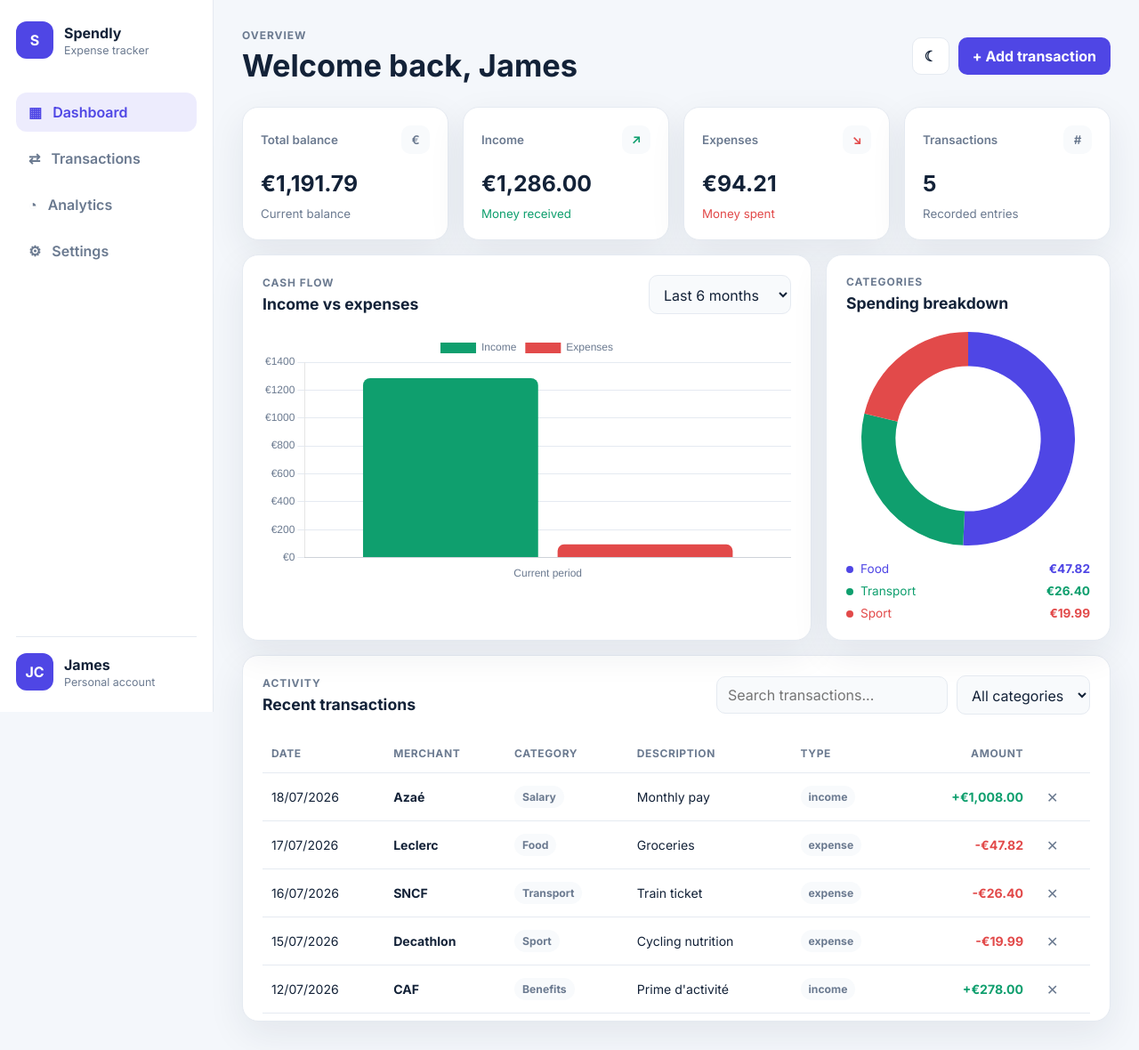
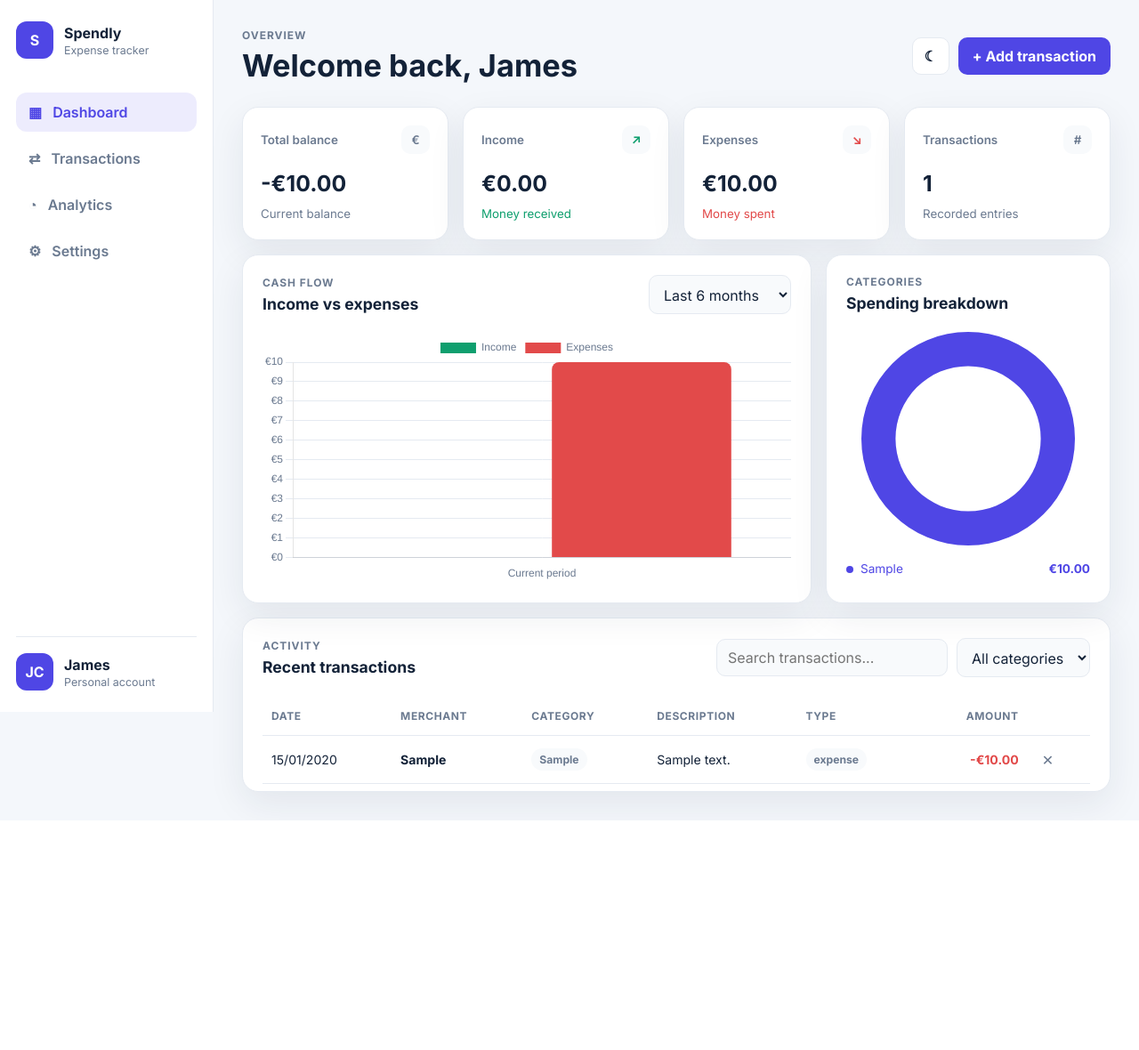
Before and after one commit to joyz-alt/expense-tracker, a Flask app: page / in a window 1280 px wide. Shown: the whole page at 89% size. After the commit the page ends 922 px from the top, so only its background shows below. Run offline with Flask 3, Linux system fonts and the light colour scheme; tables that the repository leaves empty hold one stand-in row (values such as "Sample post").

Commit message:
Connect add expense form to Flask API

```diff
--- a/app.py
+++ b/app.py
@@ -7,7 +7,9 @@ from datetime import datetime
 
 app = Flask(__name__) #initializes the flask app
 BASE_DIR = Path(__file__).resolve().parent
+
 database = BASE_DIR / "expenses.db"
+
 date = datetime.now().strftime("%Y-%m-%d")
 
 
@@ -86,11 +88,6 @@ def update_expense():
     update_statement = 'UPDATE expenses SET date=?, amount=?, merchant=?, description=?, category=? WHERE id = ?'
     cursor = connexion.cursor()
     cursor.execute(update_statement, (date, 68, "Chez Auguste", "Pour la vida loca" ,"partying", 1))
-    cursor.execute(update_statement, (date, 52, "leclerc essence", "essence" ,"sport", 2))
-    cursor.execute(update_statement, (date, 70, "chaussea", "chaussure de ville" ,"clothes", 3))
-    cursor.execute(update_statement, (date, 68, "Chez Auguste", "Pour impressioner la femme de ma vie" ,"partying", 4))
-    cursor.execute(update_statement, (date, 90, "culture velo", "reparation velo de route" ,"sport", 5))
-    cursor.execute(update_statement, (date, 130, "sonora", "soiree" ,"amusement", 6))
     connexion.commit()
 
 def delete_expense():
@@ -107,8 +104,9 @@ def delete_expense():
 def index():
     return render_template("index.html")
 
+
 @app.route("/api/expenses")
-def query_database():
+def query_expenses():
     rows = query_all()
     expenses = [dict(row) for row in rows]
     return jsonify(expenses)
@@ -149,7 +147,7 @@ def delete_expense_route():
     rows = delete_expense()
     delete = [dict(row) for row in rows]
     return jsonify(delete)
- """
+"""
 
 
 if __name__ == "__main__":
--- a/static/script.js
+++ b/static/script.js
@@ -1,54 +1,58 @@
-const initialTransactions = [
-  {
-    id: 1,
-    date: "2026-07-18",
-    merchant: "Azaé",
-    category: "Salary",
-    description: "Monthly pay",
-    type: "income",
-    amount: 1008.00
-  },
-  {
-    id: 2,
-    date: "2026-07-17",
-    merchant: "Leclerc",
-    category: "Food",
-    description: "Groceries",
-    type: "expense",
-    amount: 47.82
-  },
-  {
-    id: 3,
-    date: "2026-07-16",
-    merchant: "SNCF",
-    category: "Transport",
-    description: "Train ticket",
-    type: "expense",
-    amount: 26.40
-  },
-  {
-    id: 4,
-    date: "2026-07-15",
-    merchant: "Decathlon",
-    category: "Sport",
-    description: "Cycling nutrition",
-    type: "expense",
-    amount: 19.99
-  },
-  {
-    id: 5,
-    date: "2026-07-12",
-    merchant: "CAF",
-    category: "Benefits",
-    description: "Prime d'activité",
-    type: "income",
-    amount: 278.00
-  }
-];
-
-let transactions = JSON.parse(localStorage.getItem("expenseTrackerTransactions")) || initialTransactions;
 let cashflowChart;
 let categoryChart;
+let transactions = [];
+
+
+
+function loadExpenses() {
+
+  fetch('/api/expenses').then(response => response.json()).then(data => {
+    console.log(data);
+
+    transactions = data.map(expense => {
+      return {
+        ...expense,
+        type: "expense"
+      };
+    });
+
+
+    refreshUI();
+  })
+}
+
+
+
+function loadCategory() {
+
+  fetch('/api/expenses').then(response => response.json()).then(data => {
+    console.log(data);
+    const message = document.getElementById('expenseValue');
+
+    const total = data.reduce((sum, expense) => {
+      return sum + expense.amount;
+    }, 0);
+
+    message.textContent = total;
+  })
+}
+
+
+
+
+/*function addExpenses(){
+
+  fetch('/api/add').then(response => response.json()).then(data => {
+    console.log(data);
+
+    const transactionTableBody = document.getElementById('transactionTableBody');
+
+    transactionTableBody.textContent = expense.data;
+
+  });
+
+}
+*/
 
 const euro = new Intl.NumberFormat("en-IE", {
   style: "currency",
@@ -76,8 +80,15 @@ const els = {
   categoryLegend: document.getElementById("categoryLegend")
 };
 
-function saveTransactions() {
-  localStorage.setItem("expenseTrackerTransactions", JSON.stringify(transactions));
+
+function saveTransaction(expense) {
+  fetch('/api/add', {
+    method: 'POST',
+    headers: {
+      'Content-Type': 'application/json'
+    },
+    body: JSON.stringify(expense)
+  })
 }
 
 function openModal() {
@@ -133,6 +144,8 @@ function getFilteredTransactions() {
     })
     .sort((a, b) => new Date(b.date) - new Date(a.date));
 }
+
+
 
 function renderTransactions() {
   const filtered = getFilteredTransactions();
@@ -298,17 +311,16 @@ els.transactionForm.addEventListener("submit", event => {
   event.preventDefault();
   const formData = new FormData(event.currentTarget);
 
-  transactions.push({
-    id: Date.now(),
+  const expense = {
     type: formData.get("type"),
     amount: Number(formData.get("amount")),
     date: formData.get("date"),
     category: formData.get("category").trim(),
     merchant: formData.get("merchant").trim(),
     description: formData.get("description").trim()
-  });
+  };
 
-  saveTransactions();
+  saveTransaction(expense);
   refreshUI();
   closeModal();
 });
@@ -319,7 +331,7 @@ els.tableBody.addEventListener("click", event => {
 
   const id = Number(button.dataset.deleteId);
   transactions = transactions.filter(t => t.id !== id);
-  saveTransactions();
+  saveTransaction();
   refreshUI();
 });
 
@@ -344,8 +356,12 @@ document.querySelectorAll(".nav-item").forEach(button => {
   });
 });
 
+
+
+
 if (localStorage.getItem("expenseTrackerTheme") === "dark") {
   document.body.classList.add("dark");
 }
 
-refreshUI();
+
+loadExpenses();
--- a/templates/index.html
+++ b/templates/index.html
@@ -10,6 +10,7 @@
   <link rel="stylesheet" href="{{ url_for('static', filename='styles.css')}}" />
   <script src="https://cdn.jsdelivr.net/npm/chart.js"></script>
 </head>
+
 <body>
   <div class="app-shell">
     <aside class="sidebar" id="sidebar">
@@ -224,6 +225,6 @@
     </div>
   </div>
 
-  <script src="{{ url_for('static', filename='script.js') }}"   defer> </script>
+  <script src="{{ url_for('static', filename='script.js') }}"> </script>
 </body>
 </html>
```
